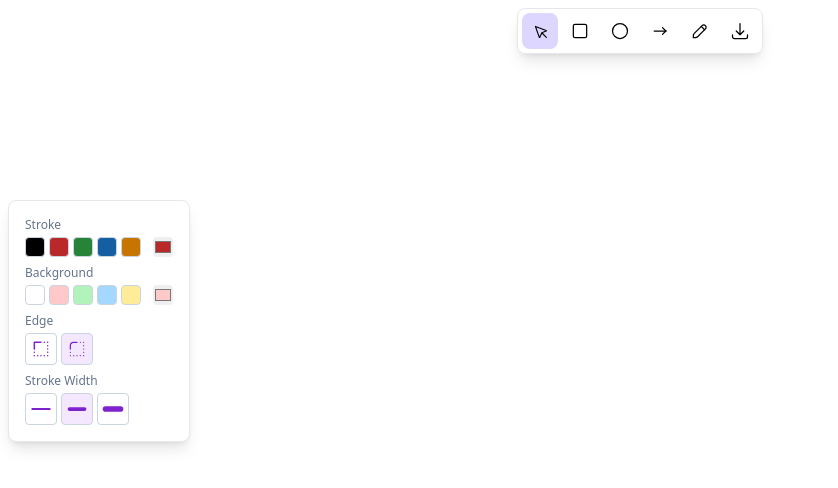
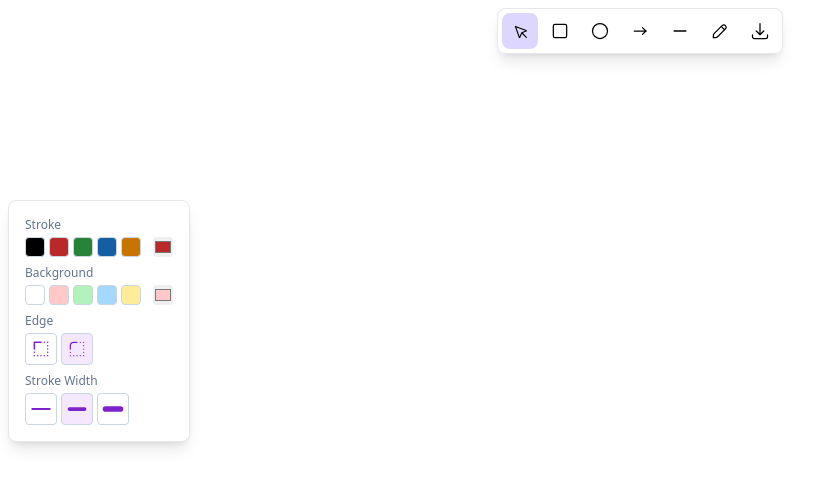
Before and after one commit to KrunalDarekar/whiteboard-it, a React (Vite) app: page / in a window 1280 px wide. Shown: the top 488 px of the page, without its empty margins (0-838 px from the left). Built offline with nearby package versions, Linux system fonts and the light colour scheme.

Commit message:
Add the line feature

```diff
--- a/src/App.jsx
+++ b/src/App.jsx
@@ -20,6 +20,7 @@ export default function App() {
   const [circles, setCircles] = useState([]);
   const [arrows, setArrows] = useState([]);
   const [scribbles, setScribbles] = useState([]);
+  const [lines, setLines] = useState([])
   const [strokeColor, setStrokeColor] = useState("#B92929");
   const [edge, setEdge] = useState(10)
   const [strokeWidth, setStrokeWidth] = useState(3)
@@ -96,6 +97,18 @@ export default function App() {
           },
         ]);
         break;
+      case ACTIONS.LINE:
+        setLines((lines) => [
+          ...lines,
+          {
+            id,
+            points: [x, y],
+            fillColor,
+            strokeColor,
+            strokeWidth,
+          },
+        ]);
+        break;
     }
   }
   function onPointerMove() {
@@ -157,6 +170,19 @@ export default function App() {
               };
             }
             return scribble;
+          })
+        );
+        break;
+      case ACTIONS.LINE:
+        setLines((lines) =>
+          lines.map((line) => {
+            if (line.id === currentShapeId.current) {
+              return {
+                ...line,
+                points: [line.points[0],line.points[1], x , y],
+              };
+            }
+            return line;
           })
         );
         break;
@@ -241,6 +267,21 @@ export default function App() {
               }}
             >
               <svg aria-hidden="true" focusable="false" role="img" viewBox="0 0 24 24" fill="none" strokeWidth="2" stroke="currentColor" strokeLinecap="round" strokeLinejoin="round" className="w-5 h-5"><g strokeWidth="1.5"><path stroke="none" d="M0 0h24v24H0z" fill="none"></path><line x1="5" y1="12" x2="19" y2="12"></line><line x1="15" y1="16" x2="19" y2="12"></line><line x1="15" y1="8" x2="19" y2="12"></line></g></svg>
+            </button>
+            <button
+              className={
+                action === ACTIONS.LINE
+                  ? "bg-violet-200 p-2 rounded-lg text-black"
+                  : "p-2 hover:bg-violet-100 rounded-lg text-black"
+              }
+              onClick={() => {
+                transformerRef.current.nodes([])
+                setAction(ACTIONS.LINE)
+              }}
+            >
+              <svg aria-hidden="true" focusable="false" role="img" viewBox="0 0 20 20" fill="none" stroke="currentColor" strokeLinecap="round" strokeLinejoin="round" className="w-5 h-5">
+                <path d="M4.167 10h11.666" strokeWidth="1.5"></path>
+              </svg>
             </button>
             <button
               className={
@@ -441,6 +482,20 @@ export default function App() {
               />
             ))}
 
+            {lines.map((line) => (
+              <Line
+                key={line.id}
+                lineCap="round"
+                lineJoin="round"
+                points={line.points}
+                stroke={line.strokeColor}
+                strokeWidth={line.strokeWidth}
+                fill={line.fillColor}
+                draggable={isDraggable}
+                onClick={onClick}
+              />
+            ))}
+
             <Transformer ref={transformerRef} />
           </Layer>
         </Stage>
--- a/src/constants.js
+++ b/src/constants.js
@@ -4,5 +4,5 @@ export const ACTIONS = {
     CIRCLE: "CIRCLE",
     SCRIBBLE: "SCRIBBLE",
     ARROW: "ARROW",
-    TEXT: "TEXT"
+    LINE: "LINE",
 };
```
